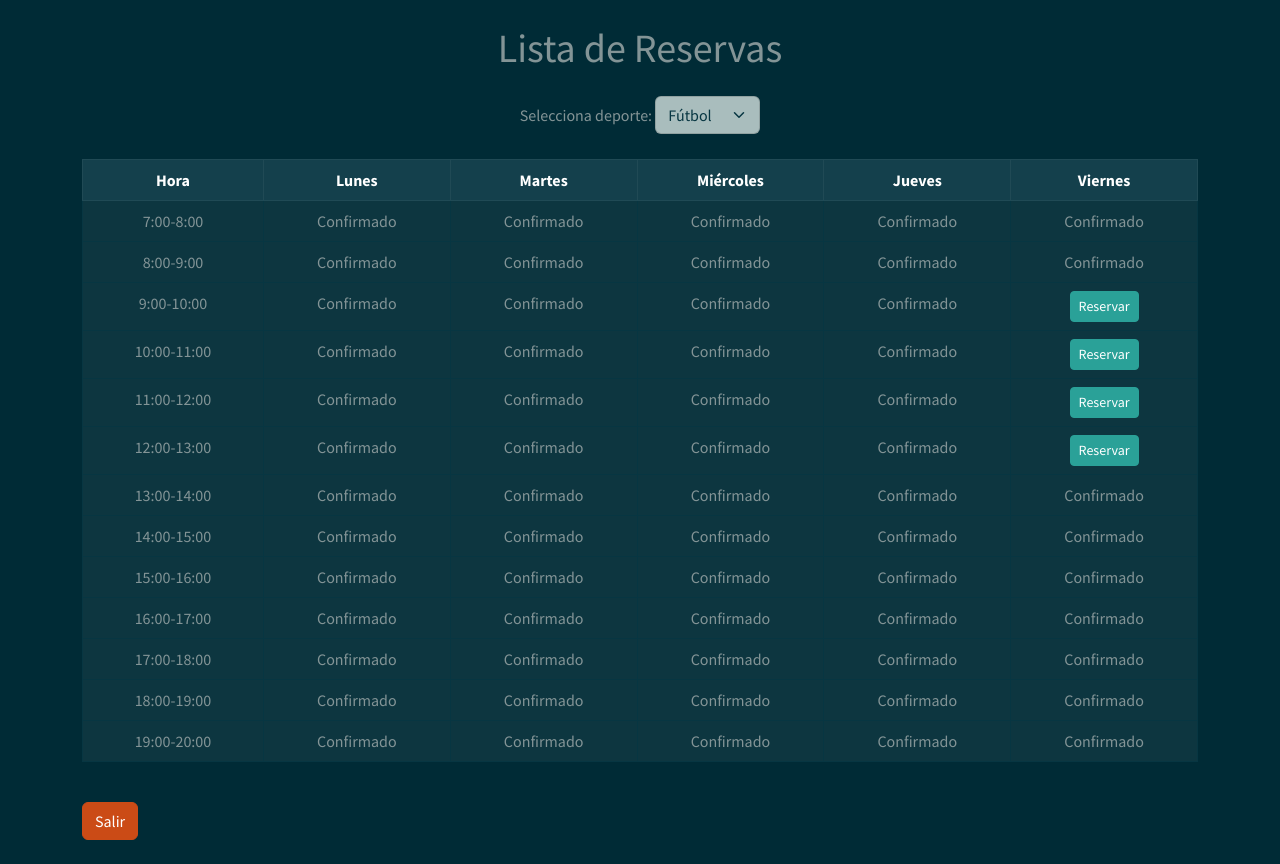
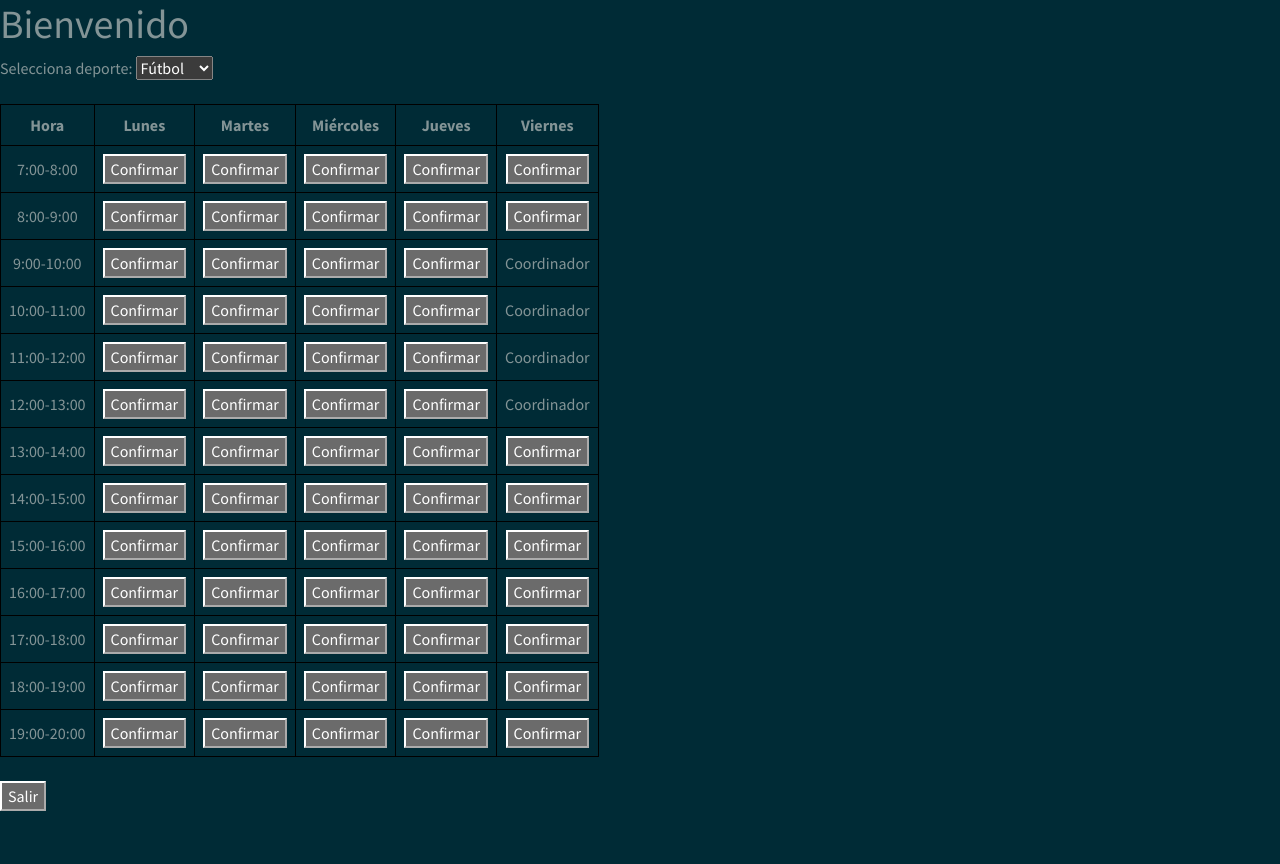
Before and after one commit to alainbru/ReservaCanchasUNA, a Django app: page /coordinador/reservas/ in a window 1280 px wide. After the commit the page ends 811 px from the top, so only its background shows below. Run offline with Django 5.2, Linux system fonts and the light colour scheme; data comes from the database, SQL or seed files in the repository; both versions use the stored data as it was after the commit.

Commit message:
ultimo codigo corregido(modificar estudainte)

```diff
--- a/ReservaCanchasUNA/templates/ReservaCanchasUNA/principal.html
+++ b/ReservaCanchasUNA/templates/ReservaCanchasUNA/principal.html
@@ -55,6 +55,7 @@
         .navbar .btn:hover {
             transform: translateY(-2px);
             box-shadow: 0 4px 8px rgba(0,0,0,0.1);
+        }
     </style>
 </head>
 <body>
--- a/ReservaCanchasUNA/templates/ReservaCanchasUNA/reservas.html
+++ b/ReservaCanchasUNA/templates/ReservaCanchasUNA/reservas.html
@@ -1,20 +1,36 @@
-{% load static %}
 <!DOCTYPE html>
 <html lang="es">
 <head>
     <meta charset="UTF-8">
-    <title>Reservas</title>
+    <meta name="viewport" content="width=device-width, initial-scale=1.0">
      <link rel="stylesheet" href="https://bootswatch.com/5/solar/bootstrap.min.css">
+    <title>Reservas del Coordinador</title>
+    <style>
+        table, th, td {
+            border: 1px solid black;
+            border-collapse: collapse;
+        }
+        th, td {
+            padding: 8px;
+            text-align: center;
+        }
+    </style>
 </head>
-<body class="p-4">
+<body>
+    {% if rol == 'coordinador' %}
+    <h1>Bienvenido Coordinador</h1>
+{% elif rol == 'estudiante' %}
+    <h1>Bienvenido Estudiante</h1>
+{% elif rol == 'admin' %}
+    <h1>Bienvenido Administrador</h1>
+{% else %}
+    <h1>Bienvenido</h1>
+{% endif %}
 
-    <div class="container">
-        <h1 class="text-center mb-4">Lista de Reservas</h1>
-
-        <!-- Filtro de deporte -->
-        <form method="get" action="" class="mb-4 text-center">
-            <label for="deporte" class="form-label">Selecciona deporte:</label>
-            <select name="deporte" id="deporte" class="form-select d-inline-block w-auto" onchange="this.form.submit()">
+    <!-- Formulario para seleccionar el deporte -->
+    <form method="get" action="">
+        <label for="deporte">Selecciona deporte:</label>
+        <select name="deporte" id="deporte" onchange="this.form.submit()">
             <option value="voley" {% if deporte == 'voley' %}selected{% endif %}>Vóley</option>
             <option value="basquet" {% if deporte == 'basquet' %}selected{% endif %}>Básquet</option>
             <option value="futsal" {% if deporte == 'futsal' %}selected{% endif %}>Futsal</option>
@@ -22,85 +38,119 @@
         </select>
     </form>
 
-        {% if ya_reservo %}
-            <div class="alert alert-warning text-center">
-                Ya hiciste una reserva para este deporte.
-            </div>
+    <br>
+
+    <!-- Tabla de Reservas -->
+    <table>
+        {% if deporte == 'futbol' %}
+            <tr>
+                <th>Hora</th>
+                {% for dia in dias %}
+                    <th>{{ dia }}</th>  <!-- Una columna por día -->
+                {% endfor %}
+            </tr>
+
+            {% for hora in horas %}
+                <tr>
+                    <td>{{ hora }}</td>
+                    {% for dia in dias %}
+                        <td>
+                            {% for reserva in reservas %}
+                                {% if reserva.dia == dia and reserva.hora == hora %}
+                                   {% if reserva.disponible %}
+    {% if cancelacion_confirmada %}
+        <span>Coordinador</span>
+    {% else %}
+        <form method="post">
+            {% csrf_token %}
+            <input type="hidden" name="id_reserva" value="{{ reserva.id }}">
+            <button type="submit" name="accion" value="cancelar">Cancelar</button>
+        </form>
     {% endif %}
-
-        <!-- Tabla de reservas -->
-        <div class="table-responsive">
-            <table class="table table-bordered table-hover text-center">
-                <thead class="table-dark">
-                    <tr>
-                        <th rowspan="{% if deporte == 'futbol' %}1{% else %}2{% endif %}">Hora</th>
-                        {% for dia in dias %}
-                            {% if deporte == 'futbol' %}
-                                <th>{{ dia }}</th>
 {% else %}
-                                <th colspan="2">{{ dia }}</th>
+    <form method="post">
+        {% csrf_token %}
+        <input type="hidden" name="id_reserva" value="{{ reserva.id }}">
+        <button type="submit" name="accion" value="confirmar">Confirmar</button>
+    </form>
+{% endif %}
                                 {% endif %}
                             {% endfor %}
+                        </td>
+                    {% endfor %}
                 </tr>
-                    {% if deporte != 'futbol' %}
+            {% endfor %}
+        {% else %}
+            <!-- Aquí va el código para otros deportes -->
+            <tr>
+                <th rowspan="2">Hora</th>
+                {% for dia in dias %}
+                    <th colspan="2">{{ dia }}</th>  <!-- Dos columnas para otros deportes -->
+                {% endfor %}
+            </tr>
             <tr>
                 {% for dia in dias %}
                     <th>Cancha 1</th>
                     <th>Cancha 2</th>
                 {% endfor %}
             </tr>
-                    {% endif %}
-                </thead>
-                <tbody>
             {% for hora in horas %}
     <tr>
         <td>{{ hora }}</td>
         {% for dia in dias %}
-                            {% if deporte == 'futbol' %}
+            <!-- Cancha 1 -->
             <td>
                 {% for reserva in reservas %}
-                                        {% if reserva.dia == dia and reserva.hora == hora %}
+                    {% if reserva.dia == dia and reserva.hora == hora and reserva.cancha == 'cancha 1' %}
                         {% if reserva.disponible %}
+                            {% if cancelacion_confirmada %}
+                                <span>Coordinador</span>
+                            {% else %}
                                 <form method="post">
                                     {% csrf_token %}
                                     <input type="hidden" name="id_reserva" value="{{ reserva.id }}">
-                                                    <button type="submit" class="btn btn-sm btn-success">Reservar</button>
+                                    <button type="submit" name="accion" value="cancelar">Cancelar</button>
                                 </form>
+                            {% endif %}
                         {% else %}
-                                                Confirmado
+                            <form method="post">
+                                {% csrf_token %}
+                                <input type="hidden" name="id_reserva" value="{{ reserva.id }}">
+                                <button type="submit" name="accion" value="confirmar">Confirmar</button>
+                            </form>
                         {% endif %}
                     {% endif %}
                 {% endfor %}
             </td>
-                            {% else %}
-                                {% for cancha in canchas %}
+            <!-- Cancha 2 -->
             <td>
                 {% for reserva in reservas %}
-                                            {% if reserva.dia == dia and reserva.hora == hora and reserva.cancha == cancha %}
+                    {% if reserva.dia == dia and reserva.hora == hora and reserva.cancha == 'cancha 2' %}
                         {% if reserva.disponible %}
-                                                    {% if ya_reservo %}
-                                                        <button class="btn btn-sm btn-secondary" disabled>Reservar</button>
+                            {% if cancelacion_confirmada %}
+                                <span>Coordinador</span>
                             {% else %}
                                 <form method="post">
                                     {% csrf_token %}
                                     <input type="hidden" name="id_reserva" value="{{ reserva.id }}">
-                                                            <button type="submit" class="btn btn-sm btn-success">Reservar</button>
+                                    <button type="submit" name="accion" value="cancelar">Cancelar</button>
                                 </form>
                             {% endif %}
                         {% else %}
-                                                    Confirmado
+                            <form method="post">
+                                {% csrf_token %}
+                                <input type="hidden" name="id_reserva" value="{{ reserva.id }}">
+                                <button type="submit" name="accion" value="confirmar">Confirmar</button>
+                            </form>
                         {% endif %}
                     {% endif %}
                 {% endfor %}
             </td>
         {% endfor %}
-                            {% endif %}
-                        {% endfor %}
     </tr>
 {% endfor %}
-                </tbody>
+        {% endif %}
     </table>
-        </div>
 
     <br>
 
@@ -108,11 +158,11 @@
 {% if not cancelacion_confirmada %}
 <form method="post" action="">
     {% csrf_token %}
-    <button type="submit" name="accion" value="confirmar_cancelacion" class="btn btn-warning">Confirmar Cancelación</button>
+    <button type="submit" name="accion" value="confirmar_cancelacion">Confirmar Cancelación</button>
 </form>
 {% endif %}
 <form method="get" action="{% if rol == 'coordinador' %}/coordinador{% elif rol == 'estudiante' %}/estudiante{% elif rol == 'admin' %}/admin{% else %}/{% endif %}">
-    <button type="submit"class="btn btn-warning" >Salir</button>
+    <button type="submit">Salir</button>
 </form>
 </body>
 </html>
```
Also changed, not shown: coordinador/templates/coordinador/inicio_cordinador.html (+6 -7 lines), estudiante/templates/estudiante/reservas_es.html (+1 -7 lines), estudiante/views.py (+7 -5 lines), db.sqlite3. Lines whose indentation alone changed are shown as unchanged.
